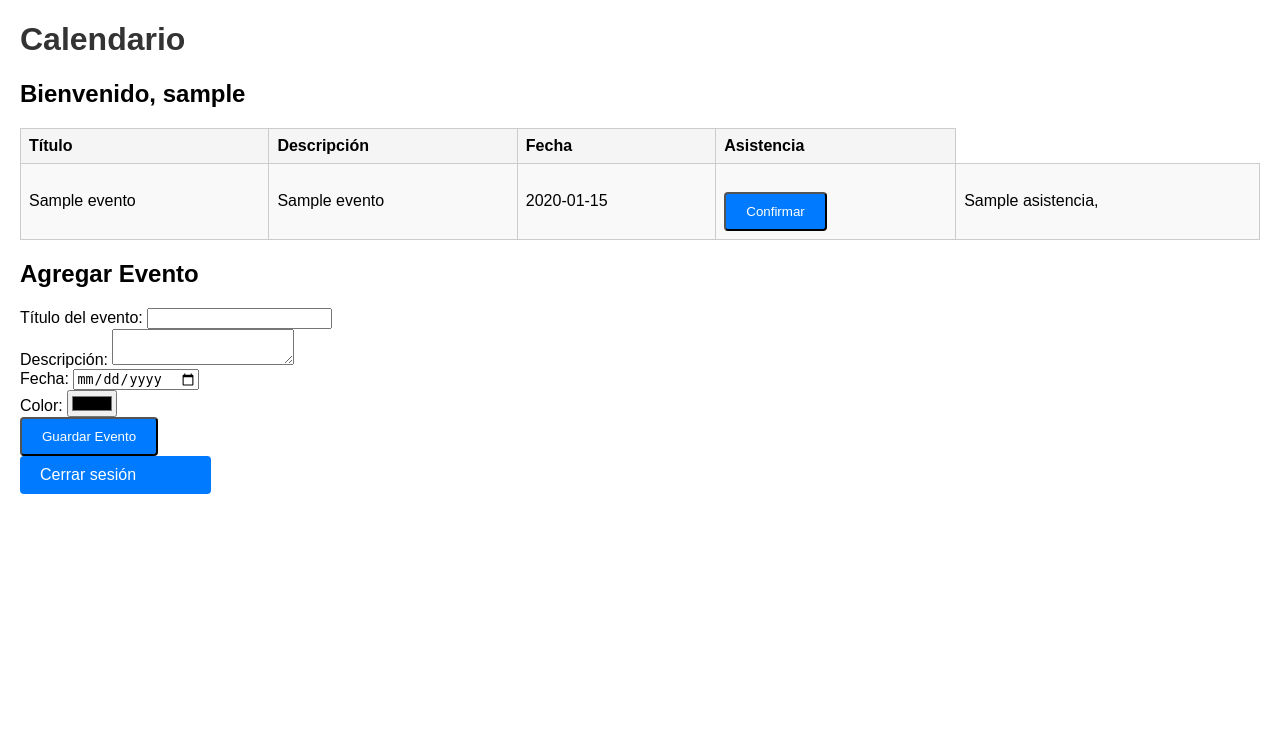
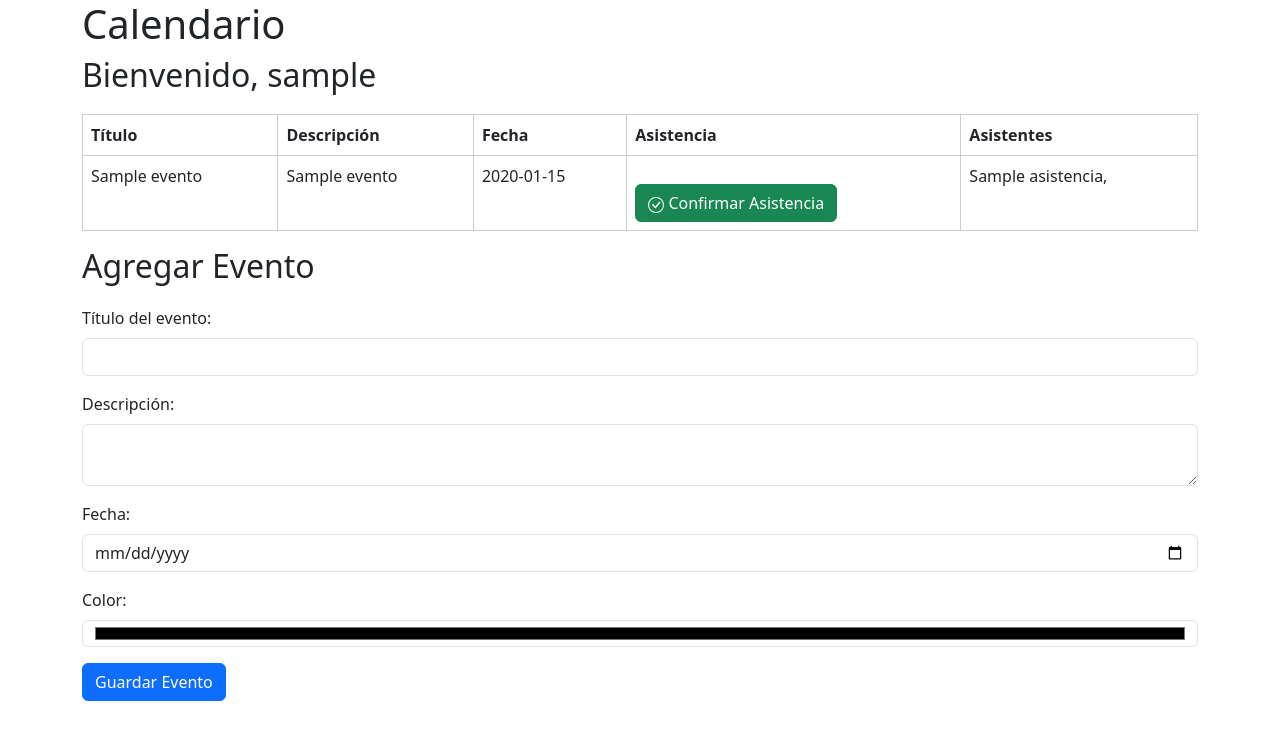
Before and after one commit to DuLuGoSu/PetitCumite, a Flask app: page /calendario in a window 1280 px wide. Shown: the top 740 px of the page. Run offline with Flask 2, Linux system fonts and the light colour scheme; the visitor is signed in with stand-in values (Sample User, id 1); a database or web service that is not in the repository returns one stand-in record (values such as "Sample title"); some libraries are stand-ins or nearby versions.

Commit message:
Calendario Version 11/06

```diff
--- a/app.py
+++ b/app.py
@@ -5,11 +5,12 @@ import bcrypt
 app = Flask(__name__)
 app.secret_key = 'mysecretkey'
 
+
 db = psycopg2.connect(
-    host="localhost",
+    host="dpg-ci0uvk02qv21rs5d7uu0-a",
     port=5432,
-    user="postgres",
-    password="1234",
+    user="userdb",
+    password="TKGhGlSICom5gMVIi8yFvtFg9oz1qk74",
     database="calendario"
 )
 
@@ -118,6 +119,23 @@ def confirmar_asistencia(id_evento):
 
     return redirect(url_for("calendario"))
 
+@app.route("/desconfirmar_asistencia/<int:id_evento>", methods=["GET", "POST"])
+def desconfirmar_asistencia(id_evento):
+    if 'usuario' not in session:
+        return redirect(url_for("login"))
+
+    id_usuario = session.get("usuario")
+
+    cursor = db.cursor()
+    consulta = "DELETE FROM asistencias WHERE id_evento = %s AND id_usuario = %s"
+    valores = (id_evento, id_usuario)
+    cursor.execute(consulta, valores)
+    db.commit()
+    cursor.close()
+
+    return redirect(url_for("calendario"))
+
+
 @app.route("/login", methods=["GET", "POST"])
 def login():
     if 'usuario' in session:
--- a/templates/calendario.html
+++ b/templates/calendario.html
@@ -4,19 +4,25 @@
 <head>
   <title>Calendario de Eventos</title>
   <link rel="stylesheet" type="text/css" href="{{ url_for('static', filename='css/styles.css') }}">
+  <link rel="stylesheet" type="text/css" href="https://cdn.jsdelivr.net/npm/bootstrap@5.3.0/dist/css/bootstrap.min.css">
 </head>
 
 <body>
+  <div class="container">
     <h1>Calendario</h1>
     <h2>Bienvenido, {{ session['usuario'] }}</h2>
 
-  <table>
+    <table class="table">
+      <thead>
         <tr>
-      <th>Título</th>
-      <th>Descripción</th>
-      <th>Fecha</th>
-      <th>Asistencia</th>
+          <th scope="col">Título</th>
+          <th scope="col">Descripción</th>
+          <th scope="col">Fecha</th>
+          <th scope="col">Asistencia</th>
+          <th scope="col">Asistentes</th>
         </tr>
+      </thead>
+      <tbody>
         {% for evento in eventos %}
         <tr class="evento-row" style="--evento-color: {{ evento.color }};">
           <td>{{ evento[1] }}</td>
@@ -24,11 +30,24 @@
           <td>{{ evento[3].strftime('%d/%m/%Y') }}</td>
           <td>
             {% if evento[0] in eventos_confirmados %}
-        Confirmada
+            <form action="{{ url_for('desconfirmar_asistencia', id_evento=evento[0]) }}" method="post">
+              <button type="submit" class="btn btn-outline-danger">
+                <svg xmlns="http://www.w3.org/2000/svg" width="16" height="16" fill="currentColor" class="bi bi-x-circle" viewBox="0 0 16 16">
+                  <path d="M8 15A7 7 0 1 1 8 1a7 7 0 0 1 0 14zm0 1A8 8 0 1 0 8 0a8 8 0 0 0 0 16z"/>
+                  <path d="M4.646 4.646a.5.5 0 0 1 .708 0L8 7.293l2.646-2.647a.5.5 0 0 1 .708.708L8.707 8l2.647 2.646a.5.5 0 0 1-.708.708L8 8.707l-2.646 2.647a.5.5 0 0 1-.708-.708L7.293 8 4.646 5.354a.5.5 0 0 1 0-.708z"/>
+                </svg> Desconfirmar
+              </button>
+            </form>
             {% else %}
             <form action="{{ url_for('confirmar_asistencia', id_evento=evento[0]) }}" method="post">
-          <button type="submit" class="btn">Confirmar</button>
+              <button type="submit" class="btn btn-success">
+                <svg xmlns="http://www.w3.org/2000/svg" width="16" height="16" fill="currentColor" class="bi bi-check-circle" viewBox="0 0 16 16">
+                  <path d="M8 15A7 7 0 1 1 8 1a7 7 0 0 1 0 14zm0 1A8 8 0 1 0 8 0a8 8 0 0 0 0 16z"/>
+                  <path d="M10.97 4.97a.235.235 0 0 0-.02.022L7.477 9.417 5.384 7.323a.75.75 0 0 0-1.06 1.06L6.97 11.03a.75.75 0 0 0 1.079-.02l3.992-4.99a.75.75 0 0 0-1.071-1.05z"/>
+                </svg> Confirmar Asistencia
+              </button>
             </form>
+
             {% endif %}
           </td>
           <td>
@@ -38,32 +57,25 @@
           </td>
         </tr>
         {% endfor %}
+      </tbody>
     </table>
+
     <h2>Agregar Evento</h2>
     <form action="{{ url_for('guardar_evento') }}" method="post">
-    <label for="titulo">Título del evento:</label>
-    <input type="text" id="titulo" name="titulo" required>
-    <br>
-
-    <label for="descripcion">Descripción:</label>
-    <textarea id="descripcion" name="descripcion" required></textarea>
-    <br>
-
-    <label for="fecha">Fecha:</label>
-    <input type="date" id="fecha" name="fecha" required>
-    <br>
-
-    <label for="color">Color:</label>
-    <input type="color" id="color" name="color">
-    <br>
-
-    <input type="submit" value="Guardar Evento" class="btn">
-  </form>
-  <div class="btn-container">
-    {% if 'usuario' in session %}
-    <a href="{{ url_for('logout') }}" class="btn">Cerrar sesión</a>
-    {% endif %}
+      <div class="mb-3">
+        <label for="titulo" class="form-label">Título del evento:</label>
+        <input type="text" id="titulo" name="titulo" class="form-control" required>
       </div>
-</body>
-
-</html>
+      <div class="mb-3">
+        <label for="descripcion" class="form-label">Descripción:</label>
+        <textarea id="descripcion" name="descripcion" class="form-control" required></textarea>
+      </div>
+      <div class="mb-3">
+        <label for="fecha" class="form-label">Fecha:</label>
+        <input type="date" id="fecha" name="fecha" class="form-control" required>
+      </div>
+      <div class="mb-3">
+        <label for="color" class="form-label">Color:</label>
+        <input type="color" id="color" name="color" class="form-control">
+      </div>
+      <input type="submit" value="Guardar Evento" class="btn btn-primary">
```
Also changed, not shown: Nuevo documento de texto.txt (added, +7 -0 lines), templates/index.html (+13 -13 lines), templates/login.html (+12 -7 lines), templates/signup.html (+15 -10 lines). Lines whose indentation alone changed are shown as unchanged.
